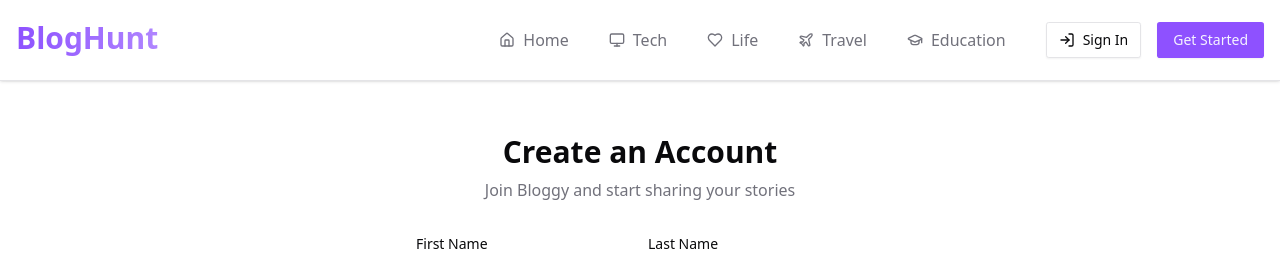
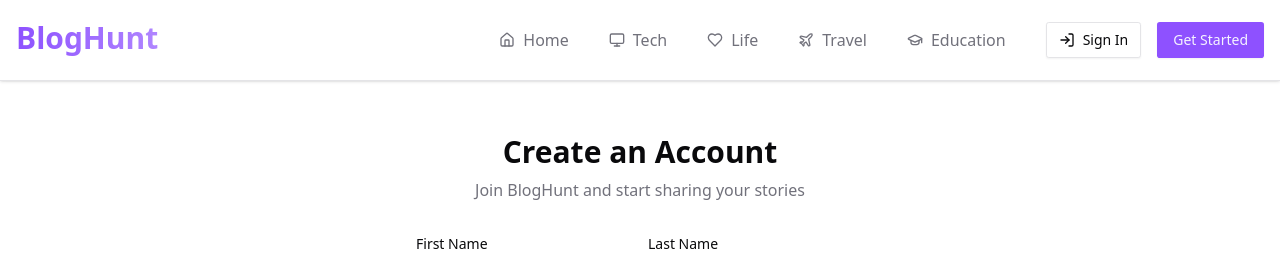
Before and after one commit to Amarnath-18/BlogHunt-frontend, a React (Vite) app: page /register in a window 1280 px wide. Shown: the top 256 px of the page. Built offline with nearby package versions, Linux system fonts and the light colour scheme.

Commit message:
update branding from Bloggy to BlogHunt in Login and SignUp components

```diff
--- a/src/components/Login.jsx
+++ b/src/components/Login.jsx
@@ -47,7 +47,7 @@ const Login = () => {
         <div className="text-center mb-8">
           <h1 className="text-3xl font-bold">Welcome Back</h1>
           <p className="text-muted-foreground mt-2">
-            Sign in to continue to Bloggy
+            Sign in to continue to BlogHunt
           </p>
         </div>
 
--- a/src/components/SignUp.jsx
+++ b/src/components/SignUp.jsx
@@ -70,7 +70,7 @@ const SignUp = () => {
         <div className="text-center mb-8">
           <h1 className="text-3xl font-bold">Create an Account</h1>
           <p className="text-muted-foreground mt-2">
-            Join Bloggy and start sharing your stories
+            Join BlogHunt and start sharing your stories
           </p>
         </div>
 
```
